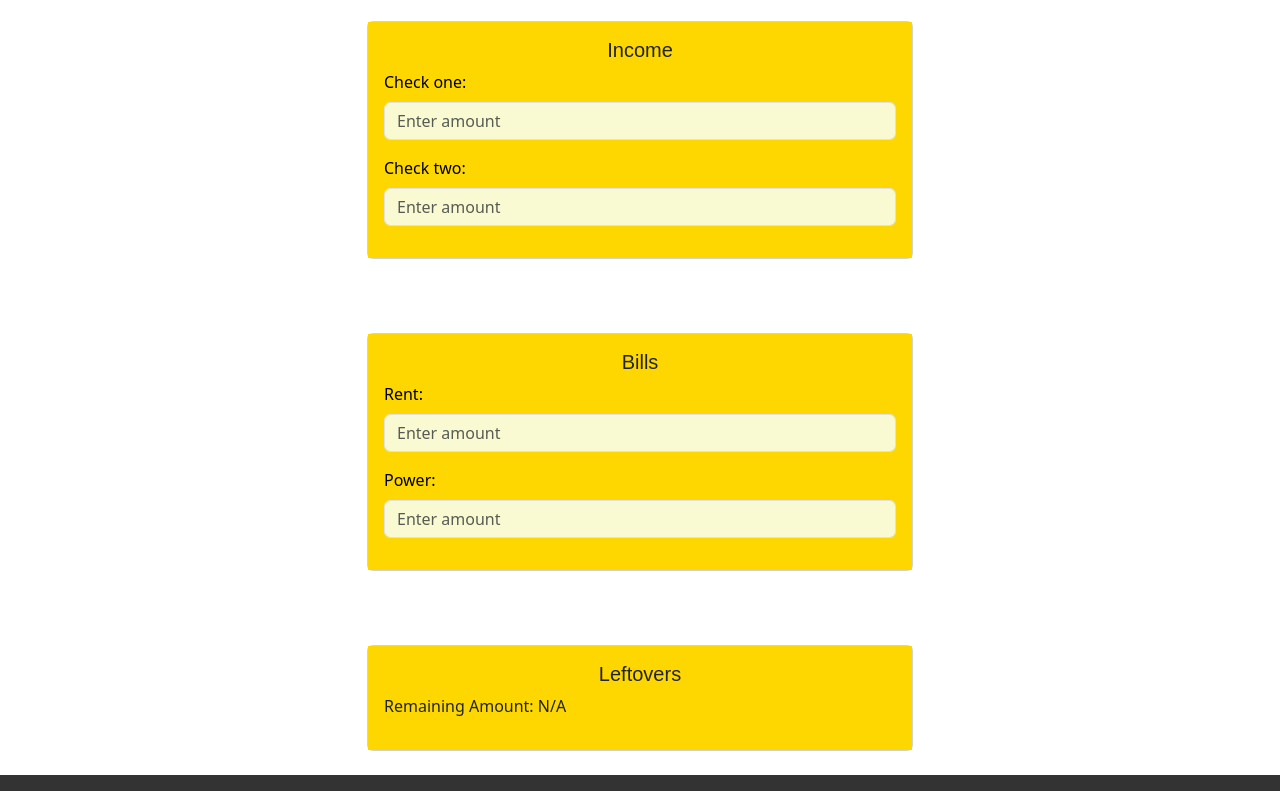
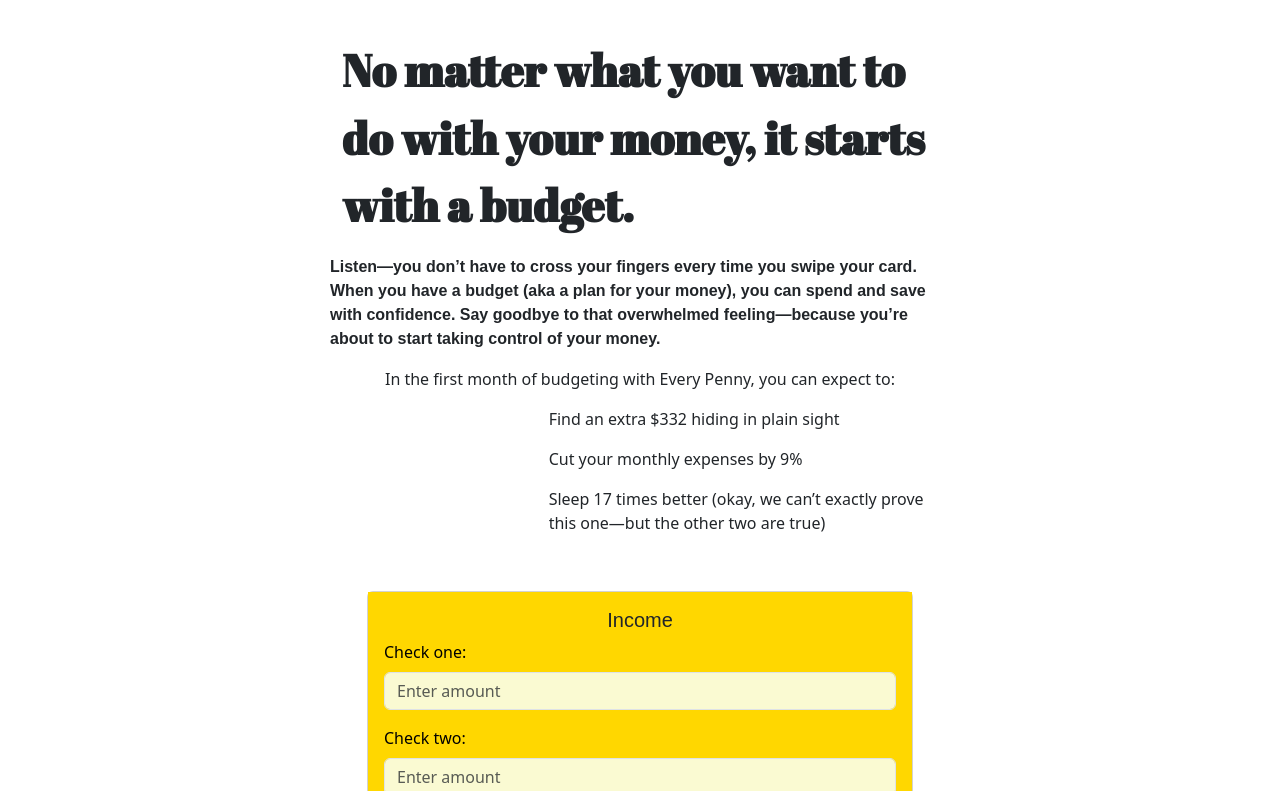
Before and after one commit to carternadain/Every-penny, a plain HTML site: page index.html in a window 1280 px wide. Shown: the part 463-1254 px from the top of the page. Drawn offline with nearby package versions, Linux system fonts and the light colour scheme; a small style sheet from the web is missing; a web font is replaced by a local one.

Commit message:
adjust page to sell the user to join

```diff
--- a/index.html
+++ b/index.html
@@ -73,6 +73,35 @@
         </div>
       </div>
     </div>
+
+
+
+
+
+      <!-- New Card -->
+      <div class="row justify-content-center">
+        <div class="col-lg-6">
+          <div class="card mb-4 custom-card border-0">
+            <div class="card-body">
+              <p id="info-title-2" class="small-text">No matter what you want to do with your money, it starts with a budget.</p>
+              <p  class="small-text row justify-content-center"> Listen—you don’t have to cross your fingers every time you swipe your card. When you have a budget (aka a plan for your money), you can spend and save with confidence. Say goodbye to that overwhelmed feeling—because you’re about to start taking control of your money.</p>
+                <p class="row justify-content-center" >In the first month of budgeting with Every Penny, you can expect to:</p>
+              <div class="row justify-content-center">
+                <div class="col-md-4">
+
+                </div>
+                <div class="col-md-8">
+                  <p>Find an extra $332 hiding in plain sight</p>
+                  <p>Cut your monthly expenses by 9%</p>
+                  <p>Sleep 17 times better (okay, we can’t exactly prove this one—but the other two are true)</p>
+                </div>
+              </div>
+            </div>
+          </div>
+        </div>
+      </div>
+    </div>
+
 
 
 
--- a/style.css
+++ b/style.css
@@ -50,6 +50,10 @@
         font-size: 4em;
       }
 
+      #info-title-2{
+        font-family: 'Abril Fatface';
+        font-size: 2.8em;
+      }
       .small-text{
         font-weight: bold;
         font-family:sans-serif;
```
